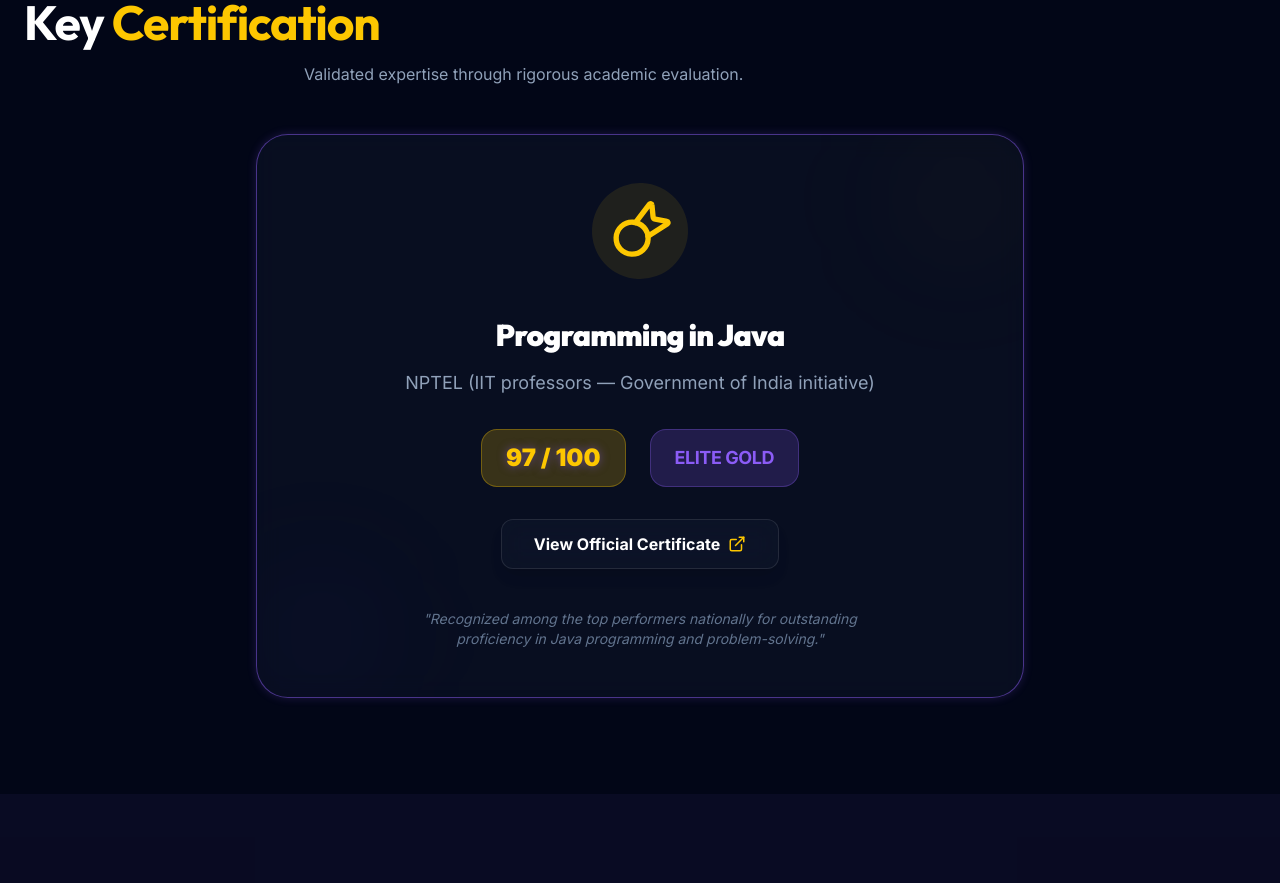
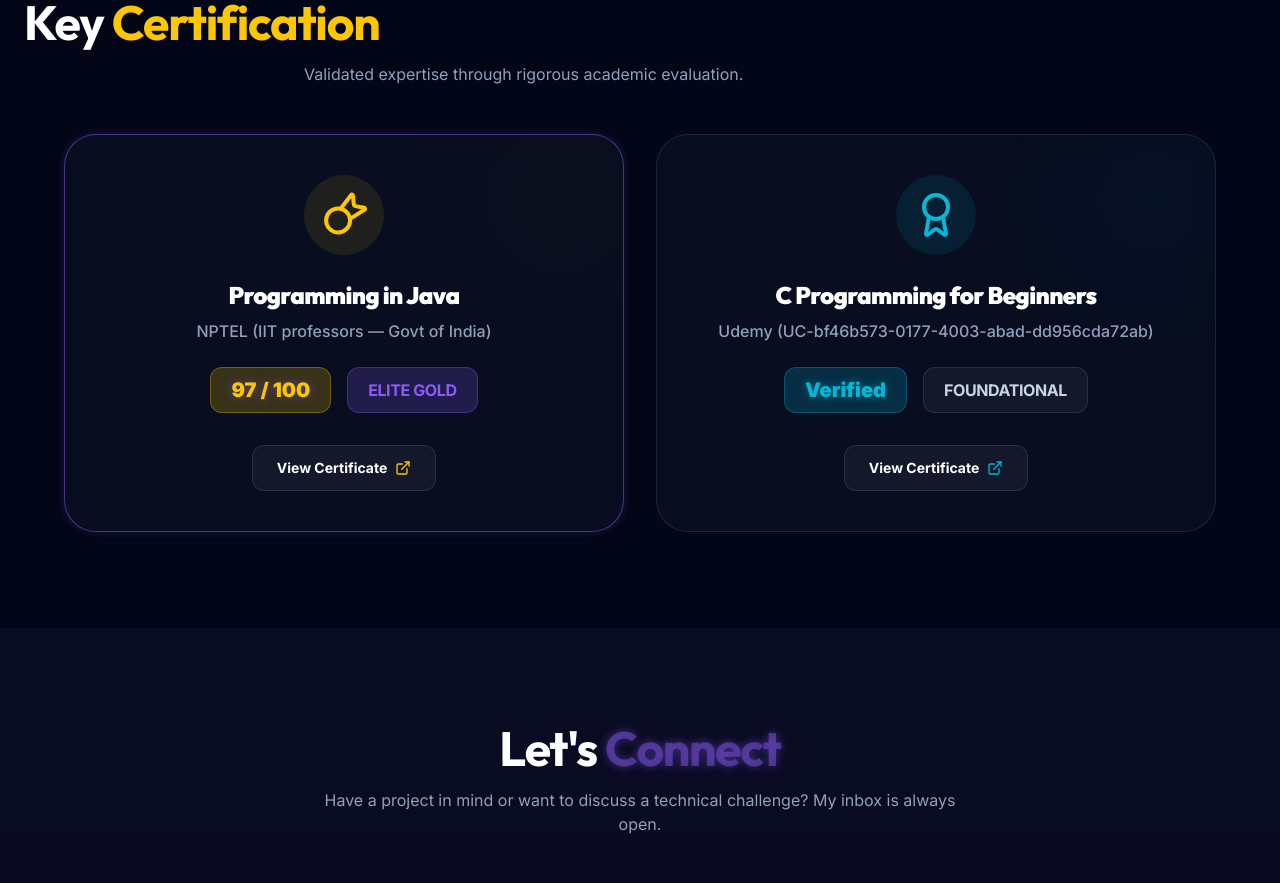
Before and after one commit to sTharun5/PORTFOLIO, a React (Vite) app: page / in a window 1280 px wide. Shown: the part 2720-3603 px from the top of the page. Built offline with nearby package versions, Linux system fonts and the light colour scheme.

Commit message:
Add Udemy C Programming certificate and update certification layout

```diff
--- a/src/App.tsx
+++ b/src/App.tsx
@@ -354,51 +354,78 @@
           Key <span className="text-yellow-400">Certification</span>
         </SectionHeading>
 
+        <div className="grid grid-cols-1 md:grid-cols-2 gap-8 max-w-6xl mx-auto">
+          {/* NPTEL Java Certification */}
           <motion.div
             initial={{ opacity: 0, scale: 0.95 }}
             whileInView={{ opacity: 1, scale: 1 }}
             viewport={{ once: true }}
-          className="relative max-w-3xl mx-auto p-12 bg-glass rounded-[2rem] neon-border text-center overflow-hidden"
+            className="relative p-10 bg-glass rounded-[2rem] neon-border text-center overflow-hidden flex flex-col items-center"
           >
-          {/* Decorative Elements */}
             <div className="absolute top-0 right-0 w-32 h-32 bg-yellow-400/5 blur-3xl rounded-full"></div>
-          <div className="absolute bottom-0 left-0 w-32 h-32 bg-primary/5 blur-3xl rounded-full"></div>
-
             <motion.div
               animate={{ rotate: 360 }}
               transition={{ duration: 10, repeat: Infinity, ease: "linear" }}
-            className="inline-block p-4 bg-yellow-400/10 rounded-full mb-8"
+              className="inline-block p-4 bg-yellow-400/10 rounded-full mb-6"
             >
-            <Award size={64} className="text-yellow-400" />
+              <Award size={48} className="text-yellow-400" />
             </motion.div>
-
-          <h3 className="text-3xl font-black text-white mb-4">Programming in Java</h3>
-          <p className="text-lg text-slate-400 mb-8">NPTEL (IIT professors — Government of India initiative)</p>
-
-          <div className="flex flex-wrap justify-center gap-6 mb-8">
-            <div className="px-6 py-3 bg-yellow-400/20 text-yellow-400 font-black text-2xl rounded-2xl border border-yellow-400/30 text-glow">
+            <h3 className="text-2xl font-black text-white mb-2">Programming in Java</h3>
+            <p className="text-md text-slate-400 mb-6 font-medium">NPTEL (IIT professors — Govt of India)</p>
+            <div className="flex flex-wrap justify-center gap-4 mb-8">
+              <div className="px-5 py-2 bg-yellow-400/20 text-yellow-400 font-black text-xl rounded-xl border border-yellow-400/30 text-glow">
                 97 / 100
               </div>
-            <div className="px-6 py-3 bg-primary/20 text-primary font-bold text-lg rounded-2xl border border-primary/30 flex items-center gap-2 uppercase tracking-tight">
+              <div className="px-5 py-2 bg-primary/20 text-primary font-bold text-md rounded-xl border border-primary/30 flex items-center gap-2 uppercase tracking-tight">
                 Elite Gold
               </div>
             </div>
-
-          <div className="mb-10">
+            <div className="mt-auto">
               <a
                 href="https://archive.nptel.ac.in/content/noc/NOC25/SEM1/Ecertificates/106/noc25-cs57/Course/NPTEL25CS57S114900069304436474.pdf"
                 target="_blank"
                 rel="noopener noreferrer"
-              className="inline-flex items-center gap-2 px-8 py-3 bg-glass border-white/10 hover:border-yellow-400/50 hover:bg-yellow-400/5 transition-all rounded-xl font-bold text-white shadow-lg"
+                className="inline-flex items-center gap-2 px-6 py-3 bg-white/5 border border-white/10 hover:border-yellow-400/50 hover:bg-yellow-400/5 transition-all rounded-xl font-bold text-white text-sm"
               >
-              View Official Certificate <ExternalLink size={18} className="text-yellow-400" />
+                View Certificate <ExternalLink size={16} className="text-yellow-400" />
               </a>
             </div>
+          </motion.div>
 
-          <p className="text-slate-500 text-sm max-w-md mx-auto italic">
-            "Recognized among the top performers nationally for outstanding proficiency in Java programming and problem-solving."
-          </p>
+          {/* Udemy C Programming Certification */}
+          <motion.div
+            initial={{ opacity: 0, scale: 0.95 }}
+            whileInView={{ opacity: 1, scale: 1 }}
+            viewport={{ once: true }}
+            transition={{ delay: 0.1 }}
+            className="relative p-10 bg-glass rounded-[2rem] border border-white/5 hover:border-secondary/50 text-center overflow-hidden flex flex-col items-center"
+          >
+            <div className="absolute top-0 right-0 w-32 h-32 bg-secondary/5 blur-3xl rounded-full"></div>
+            <div className="inline-block p-4 bg-secondary/10 rounded-full mb-6">
+              <Award size={48} className="text-secondary" />
+            </div>
+            <h3 className="text-2xl font-black text-white mb-2">C Programming for Beginners</h3>
+            <p className="text-md text-slate-400 mb-6 font-medium">Udemy (UC-bf46b573-0177-4003-abad-dd956cda72ab)</p>
+            <div className="flex flex-wrap justify-center gap-4 mb-8">
+              <div className="px-5 py-2 bg-secondary/20 text-secondary font-black text-xl rounded-xl border border-secondary/30 text-glow-secondary">
+                Verified
+              </div>
+              <div className="px-5 py-2 bg-white/5 text-slate-300 font-bold text-md rounded-xl border border-white/10 flex items-center gap-2 uppercase tracking-tight">
+                Foundational
+              </div>
+            </div>
+            <div className="mt-auto">
+              <a
+                href="https://udemy-certificate.s3.amazonaws.com/pdf/UC-bf46b573-0177-4003-abad-dd956cda72ab.pdf"
+                target="_blank"
+                rel="noopener noreferrer"
+                className="inline-flex items-center gap-2 px-6 py-3 bg-white/5 border border-white/10 hover:border-secondary/50 hover:bg-secondary/5 transition-all rounded-xl font-bold text-white text-sm"
+              >
+                View Certificate <ExternalLink size={16} className="text-secondary" />
+              </a>
+            </div>
           </motion.div>
+        </div>
       </section>
 
       {/* Contact Section */}
```
Lines whose indentation alone changed are shown as unchanged.
